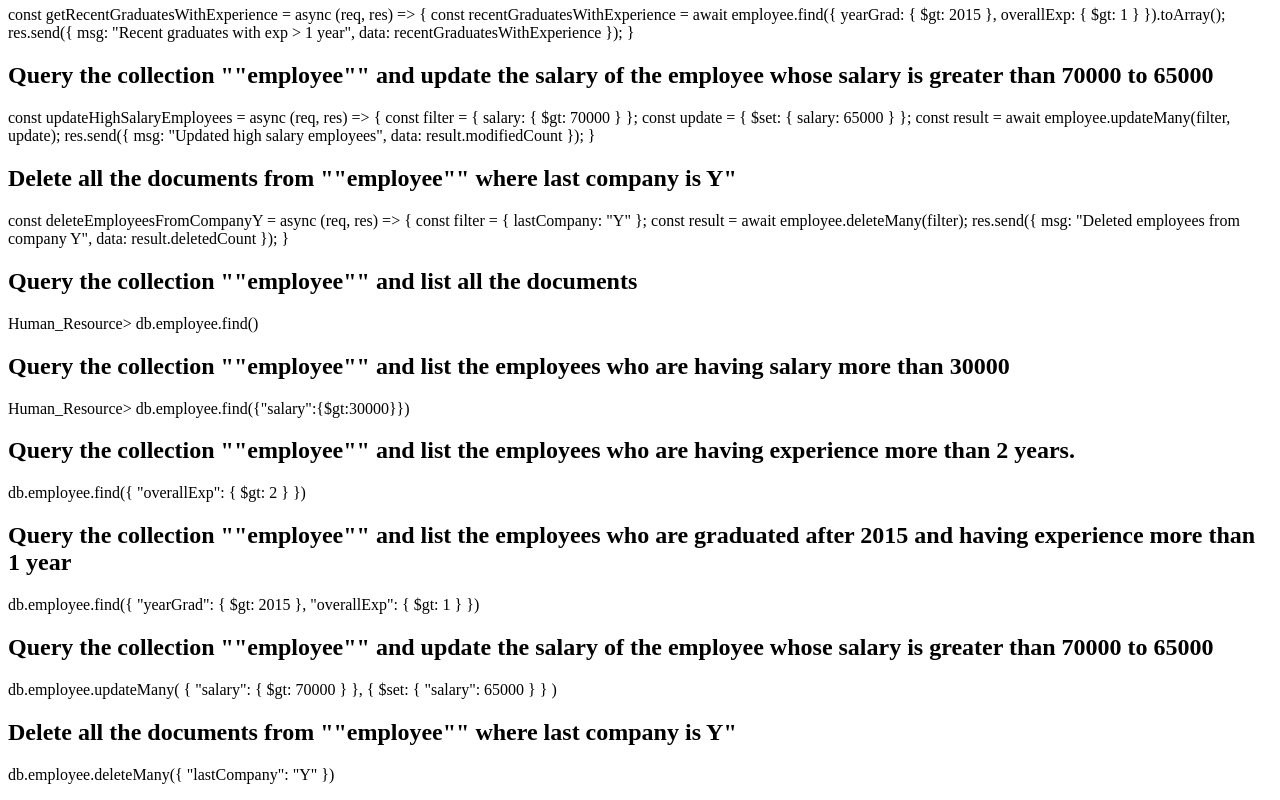
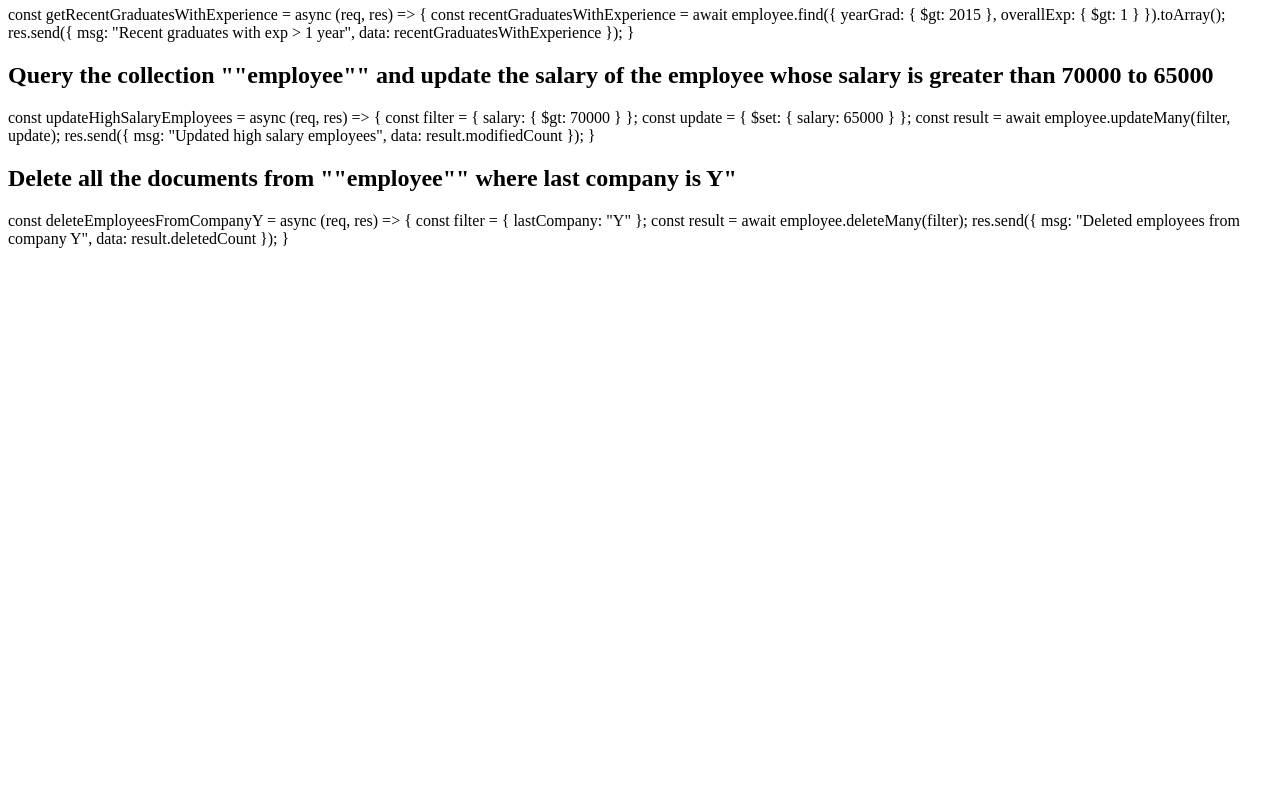
Before and after one commit to bhanumitra29/DB_Handson2, a website: page index.html in a window 1280 px wide. Shown: the part 378-1178 px from the top of the page. After the commit the page ends 800 px from the top, so only its background shows below. Drawn offline with Linux system fonts and the light colour scheme.

Commit message:
l Commit

```diff
--- a/index.html
+++ b/index.html
@@ -72,54 +72,6 @@
 
     </p>
 
-    <!DOCTYPE html>
-<html lang="en">
-<head>
-    <meta charset="UTF-8">
-    <meta name="viewport" content="width=device-width, initial-scale=1.0">
-    <title>DB Handson1</title>
-</head>
-<body>
-    <h2>Query the collection ""employee"" and list all the documents</h2>
-    <p>
-        Human_Resource> db.employee.find()
-    </p>
 
-
-    <h2>Query the collection ""employee"" and list the employees who are having salary more than 30000</h2>
-    <p>
-        Human_Resource> db.employee.find({"salary":{$gt:30000}})
-    </p>
-
-    <h2>Query the collection ""employee"" and list the employees who are having experience more than 2 years.</h2>
-    <p>
-        db.employee.find({ "overallExp": { $gt: 2 } })
-
-    </p>
-
-    <h2>Query the collection ""employee"" and list the employees who are graduated after 2015 and having experience more than 1 year </h2>
-    <p>
-        db.employee.find({
-            "yearGrad": { $gt: 2015 },
-            "overallExp": { $gt: 1 }
-          })
-
-    </p>
-
-
-    <h2>Query the collection ""employee"" and update the salary of the employee whose salary is greater than 70000 to 65000</h2>
-    <p>
-        db.employee.updateMany(
-            { "salary": { $gt: 70000 } },
-            { $set: { "salary": 65000 } }
-            )
-
-    </p>
-
-    <h2>Delete all the documents from ""employee"" where last company is Y"</h2>
-    <p>
-        db.employee.deleteMany({ "lastCompany": "Y" })
-
-    </p>
 </body>
 </html>
```
